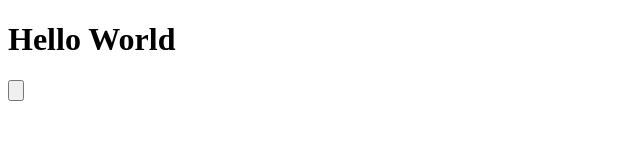
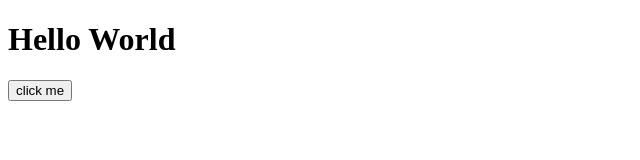
Before and after one commit to fitzhex/hafiz, a plain HTML site: page index.html in a window 1280 px wide. Shown: the whole page, without its empty margins (0-640 px from the left). Drawn offline with Linux system fonts and the light colour scheme.

Commit message:
Update index.html

```diff
--- a/index.html
+++ b/index.html
@@ -10,6 +10,6 @@
 </head>
 <body>
 <h1>Hello World</h1>
-<input type="button" onclick="test()">
+<input type="button" onclick="test()" value="click me">
 </body>
 </html>
```
